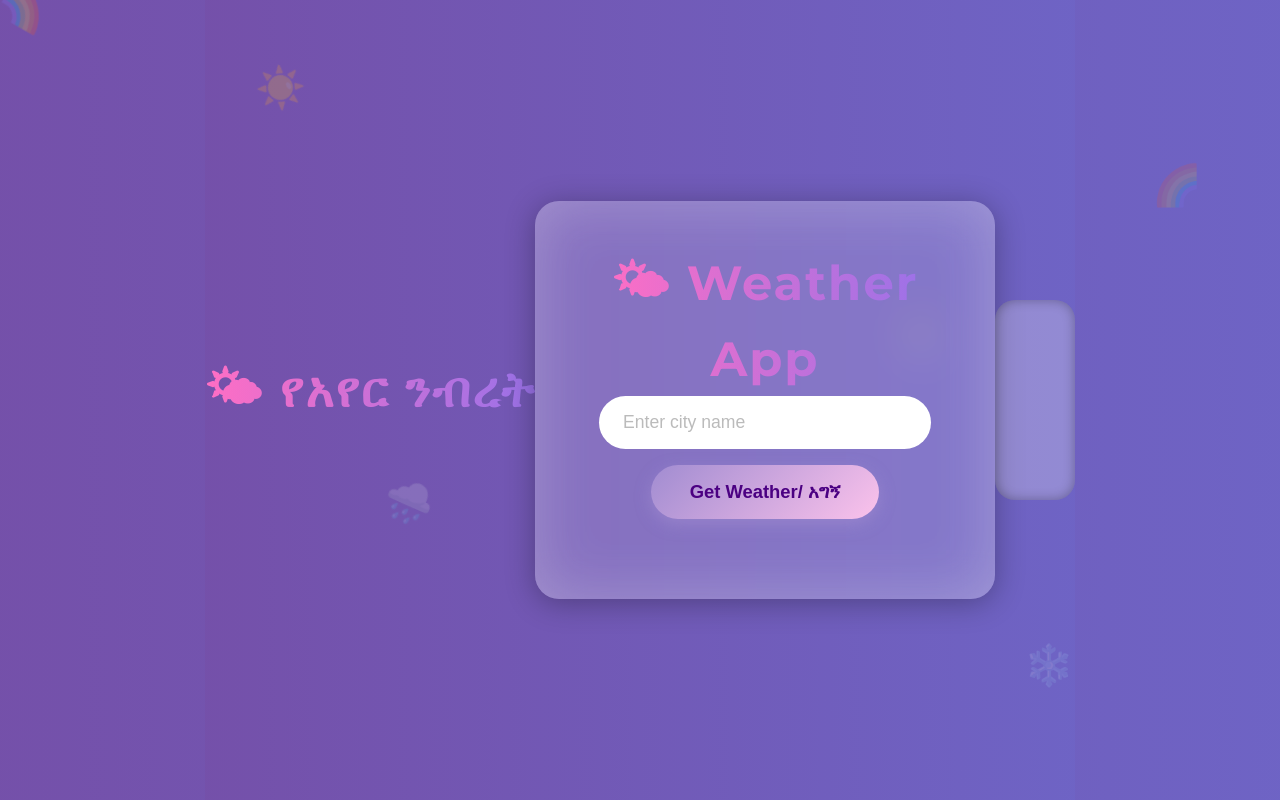
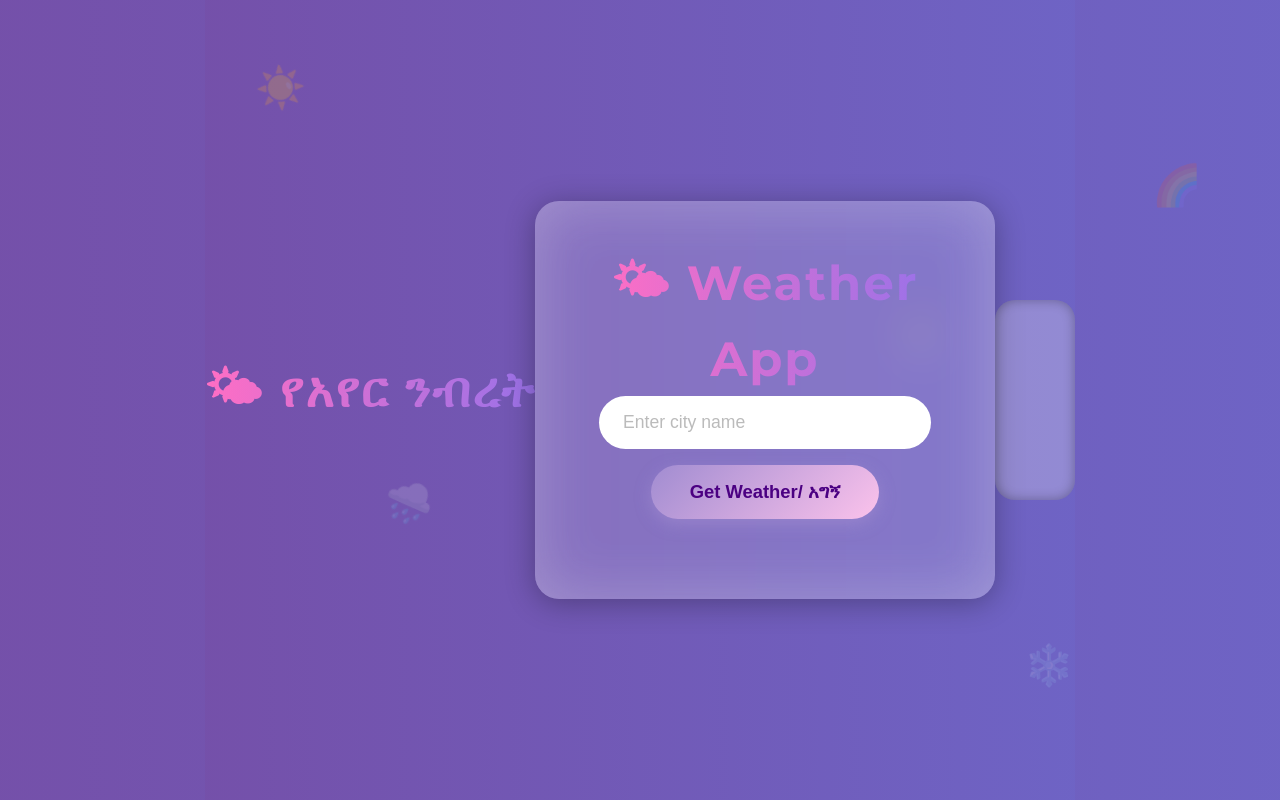
Before and after one commit to Kidtd12/Weather-App, a plain HTML site: page index.html in a window 1280 px wide. Drawn offline with Linux system fonts and the light colour scheme.

Commit message:
Fix HTML formatting and structure

```diff
--- a/index.html
+++ b/index.html
@@ -16,7 +16,7 @@
   <span>❄️</span>
   <span>🌈</span>
 
-  <span>🌈</span>
+
 
 </div>
 
```
